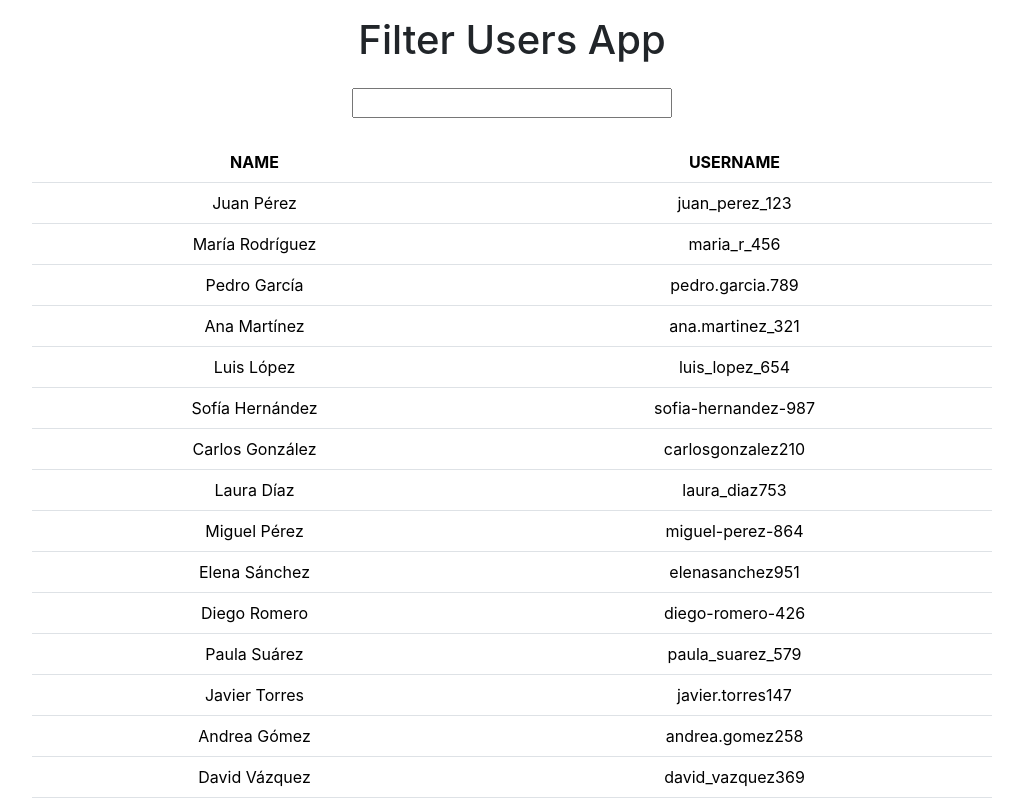
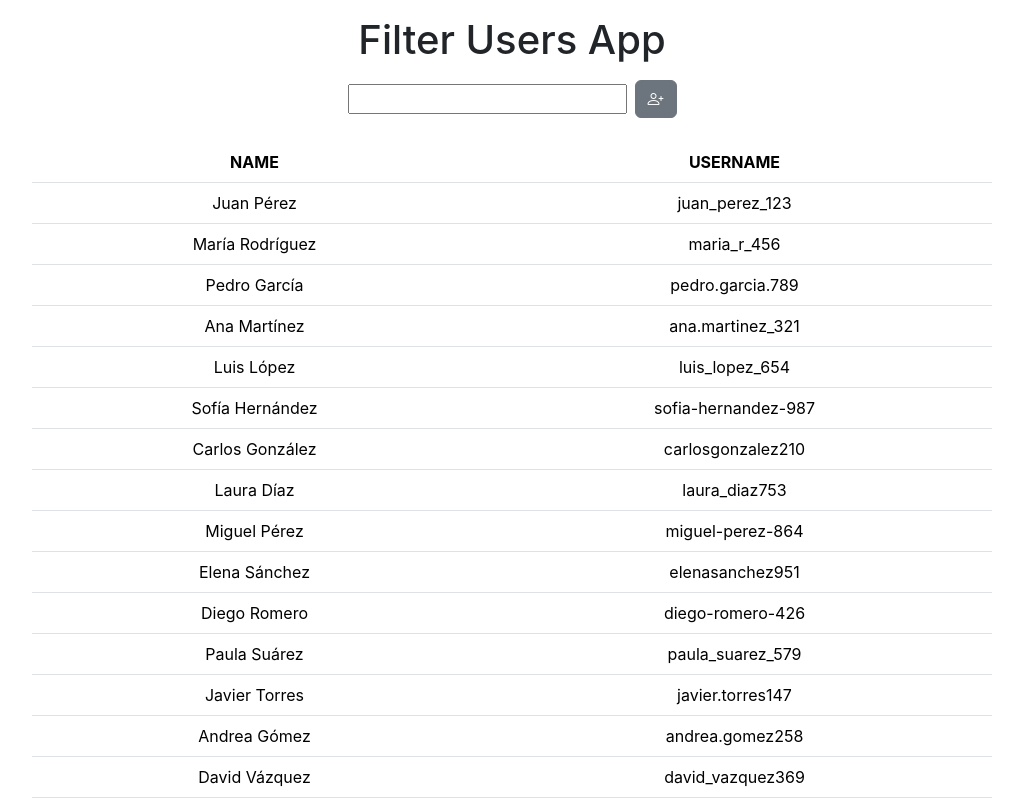
Before and after one commit to SantiagoNunezSelem/Filter-Users-App, a React (Create React App) app: page / in a window 1280 px wide. Shown: the top 800 px of the page, without its empty margins (128-1151 px from the left). Built offline with nearby package versions, Linux system fonts and the light colour scheme.

Commit message:
Add User Menu beta, does not work yet

```diff
--- /dev/null
+++ b/src/componets/AddUser.js
@@ -0,0 +1,37 @@
+import React from "react";
+
+function AddUser({state,handleStateAddUserMenu}){
+    return(
+            <>
+                {state && //Only if the condition is true you can see the card
+                    <div className="position-absolute top-0 start-0 w-100 h-100" style={{backgroundColor: "rgba(0, 0, 0, 0.549)"}}>
+                        <div className="card position-absolute top-50 start-50 translate-middle">
+
+                            <div className="position-absolute d-flex justify-content-end mt-2" style={{width:"97%"}}>
+                                <a onClick={handleStateAddUserMenu}><i class="bi bi-x-lg"></i></a> {/*Exit Icon*/}
+                            </div>
+
+                            <form class="row">
+                                <div className="row d-flex g-3 align-items-center justify-content-center">
+                                    <div class="col-md-5">
+                                        <label for="inputName" class="form-label">Name</label>
+                                        <input type="text" class="form-control" id="inputName" required style={{ border: "1px solid black" }}/>
+                                    </div>
+                                    <div class="col-md-5">
+                                        <label for="inputUserName" class="form-label">UserName</label>
+                                        <input type="text" class="form-control" id="inputUserName" required style={{ border: "1px solid black" }}/>
+                                    </div>
+                                </div>
+
+                                <div class="col-12 mt-4 mb-4">
+                                    <button type="submit" class="btn btn-primary">SAVE</button>
+                                </div>
+                            </form>
+                        </div>
+                    </div>
+                }
+            </>
+    );
+}
+
+export default AddUser;
--- a/src/componets/Filter.js
+++ b/src/componets/Filter.js
@@ -1,10 +1,17 @@
 import React, {useState, useEffect} from 'react';
 import clientsJson from "../clients.json";
 import Table from "./Table.js";
+import AddUser from "./AddUser.js";
 
 function Filter(){
 
     const [inputText,setInputText] = useState("")
+
+    const [stateAddUserMenu,setStateAddUserMenu] = useState(false)
+
+    const handleStateAddUserMenu = () => {
+        setStateAddUserMenu(!stateAddUserMenu)
+    }
 
     const [filterClientsJson, setFilterClientsJson] = useState([{}])
 
@@ -21,8 +28,17 @@ function Filter(){
 
     return(
         <div className="w-100">
+            <div className="container d-flex align-items-center justify-content-center mt-3">
+                <input className="w-25 " onChange={handleInputText}></input>
+                <button type="button" class="btn btn-secondary ms-2" onClick={handleStateAddUserMenu}>
+                    <i class="bi bi-person-plus"></i>
+                </button>
+            </div>
 
-            <input className="w-25 mt-3" onChange={handleInputText}></input>
+            <AddUser
+                state={stateAddUserMenu}
+                handleStateAddUserMenu={handleStateAddUserMenu}
+            />
 
             <Table clients={filterClientsJson}/>
 
```
